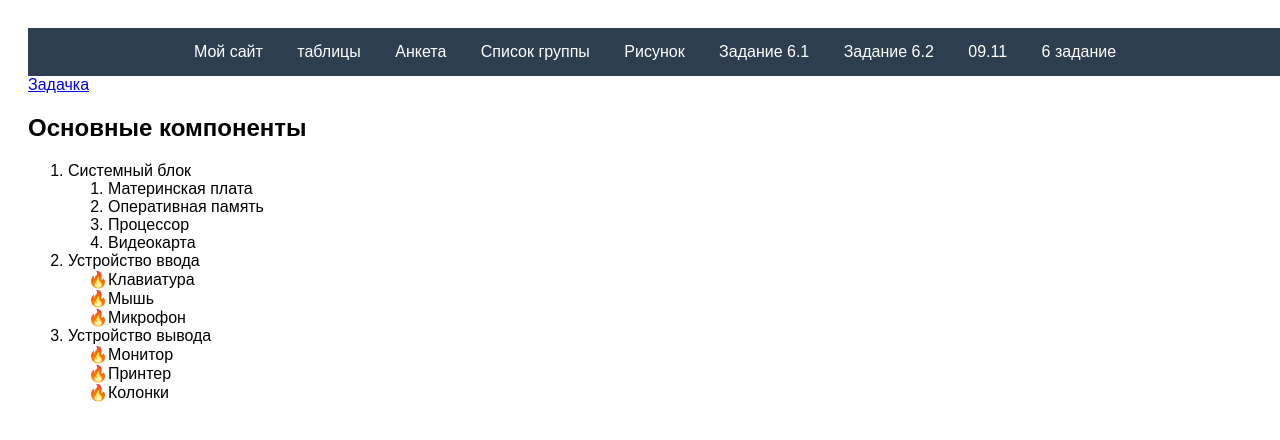
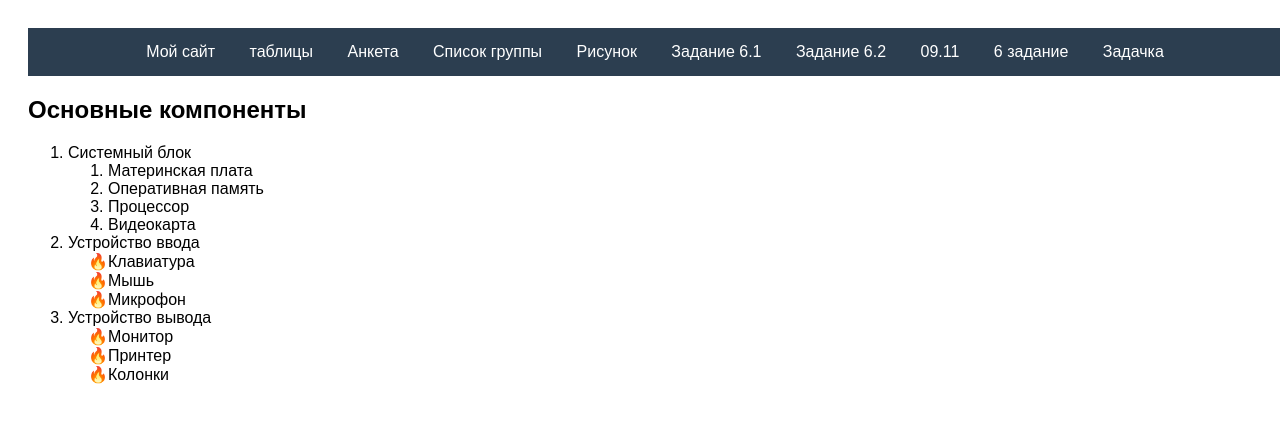
Before and after one commit to andrejkostromin99-cmyk/-, a plain HTML site: page задачка.html in a window 1280 px wide. Drawn offline with Linux system fonts and the light colour scheme.

Commit message:
Update задачка.html

```diff
--- a/задачка.html
+++ b/задачка.html
@@ -18,7 +18,8 @@
 		<a href="Задание 6.2.html" target="_top">Задание 6.2</a>
 		<a href="09.11.html" targer="_top">09.11</a>
 		<a href="6 задание.html" targer="_top">6 задание</a>
-</nav>	<a href="задачка.html" targer="_top">Задачка</a>
+	<a href="задачка.html" targer="_top">Задачка</a>
+</nav>
 
 <h2>Основные компоненты</h2>
 <ol class="sub-list">
```
